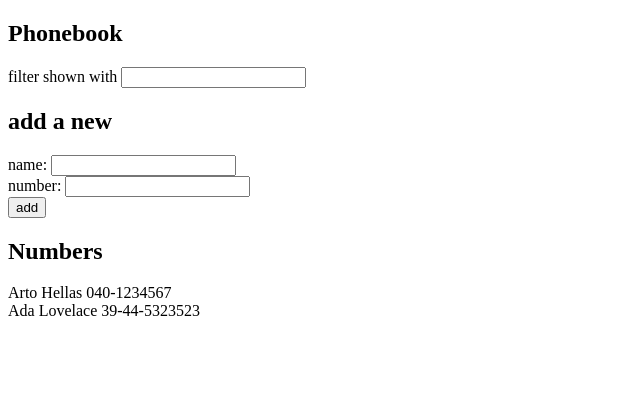
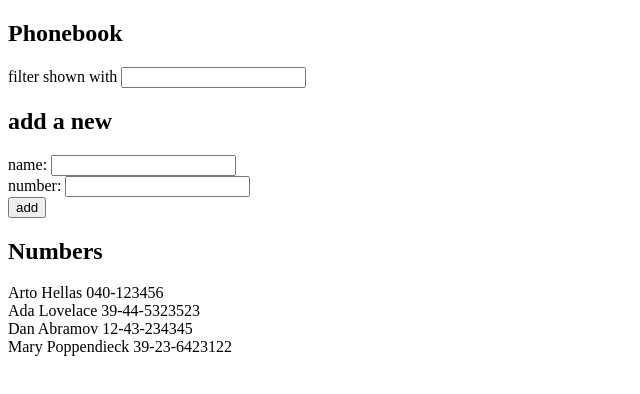
Before and after one commit to vaketola/fsopen, a React (Vite) app in the folder part2/phonebook/: page / in a window 1280 px wide. Shown: the top 394 px of the page, without its empty margins (0-640 px from the left). Built offline with nearby package versions, Linux system fonts and the light colour scheme; data requests are answered from the project's data file.

Commit message:
complete 2.11

```diff
--- /dev/null
+++ b/part2/phonebook/db.json
@@ -0,0 +1,24 @@
+{
+    "persons":[
+      {
+        "name": "Arto Hellas",
+        "number": "040-123456",
+        "id": "1"
+      },
+      {
+        "name": "Ada Lovelace",
+        "number": "39-44-5323523",
+        "id": "2"
+      },
+      {
+        "name": "Dan Abramov",
+        "number": "12-43-234345",
+        "id": "3"
+      },
+      {
+        "name": "Mary Poppendieck",
+        "number": "39-23-6423122",
+        "id": "4"
+      }
+    ]
+  }
--- a/part2/phonebook/package.json
+++ b/part2/phonebook/package.json
@@ -7,9 +7,11 @@
     "dev": "vite",
     "build": "vite build",
     "lint": "eslint .",
-    "preview": "vite preview"
+    "preview": "vite preview",
+    "server": "json-server -p3001 --watch db.json"
   },
   "dependencies": {
+    "axios": "^1.7.7",
     "react": "^18.3.1",
     "react-dom": "^18.3.1"
   },
@@ -23,6 +25,7 @@
     "eslint-plugin-react-hooks": "^5.0.0",
     "eslint-plugin-react-refresh": "^0.4.14",
     "globals": "^15.11.0",
+    "json-server": "^1.0.0-beta.3",
     "vite": "^5.4.10"
   }
 }
--- a/part2/phonebook/src/App.jsx
+++ b/part2/phonebook/src/App.jsx
@@ -1,5 +1,5 @@
-import { useState } from 'react'
-
+import axios from 'axios'
+import { useState, useEffect } from 'react'
 
 const Header = ({ text }) => {
   return <h2>{text}</h2>
@@ -25,13 +25,16 @@
 }
 
 const App = () => {
-  const [persons, setPersons] = useState([
-    { name: 'Arto Hellas', number: '040-1234567' },
-    { name: 'Ada Lovelace', number: '39-44-5323523' }
-  ])
+  const [persons, setPersons] = useState([])
   const [newFilter, setNewFilter] = useState('')
   const [newName,   setNewName]   = useState('')
   const [newNumber, setNewNumber] = useState('')
+
+  useEffect(() => {
+    axios.get('http://localhost:3001/persons')
+         .then(response => {setPersons(response.data)})
+  }, [])
+
 
   const addName = (event) => {
     event.preventDefault()
```
Also changed, not shown: part2/phonebook/src/main.jsx (line endings or trailing spaces), 2 other files (tests, documents, lock files or other folders).
